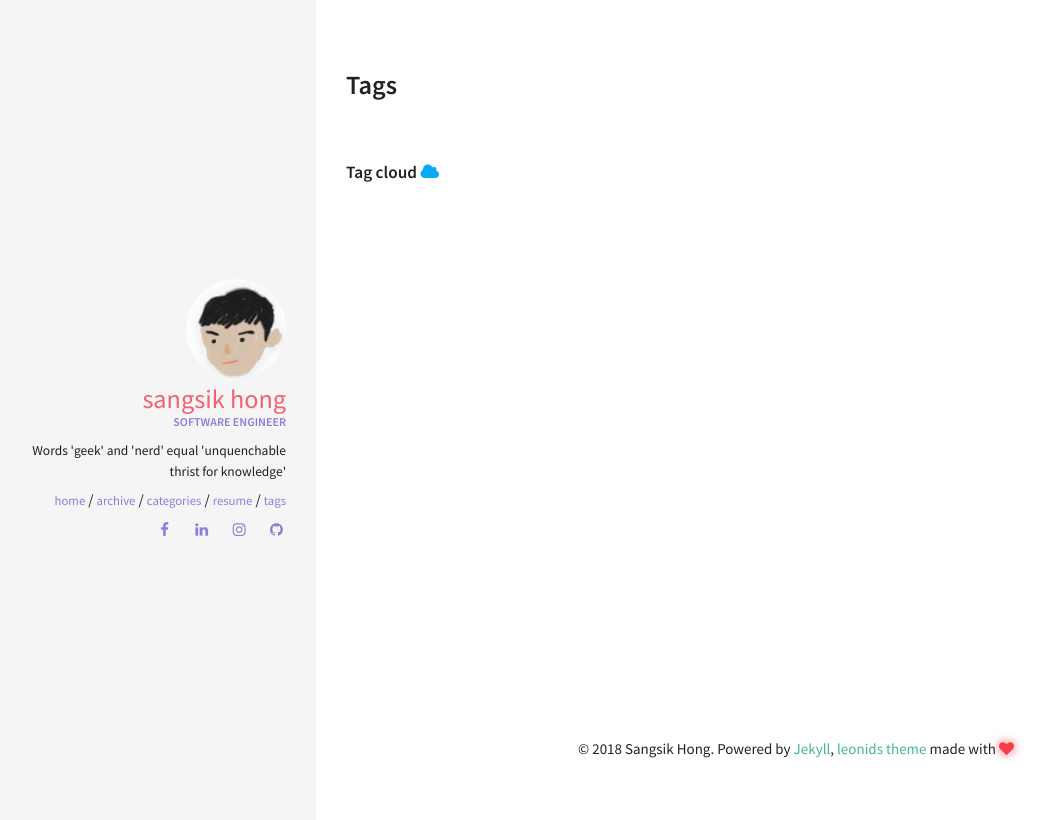
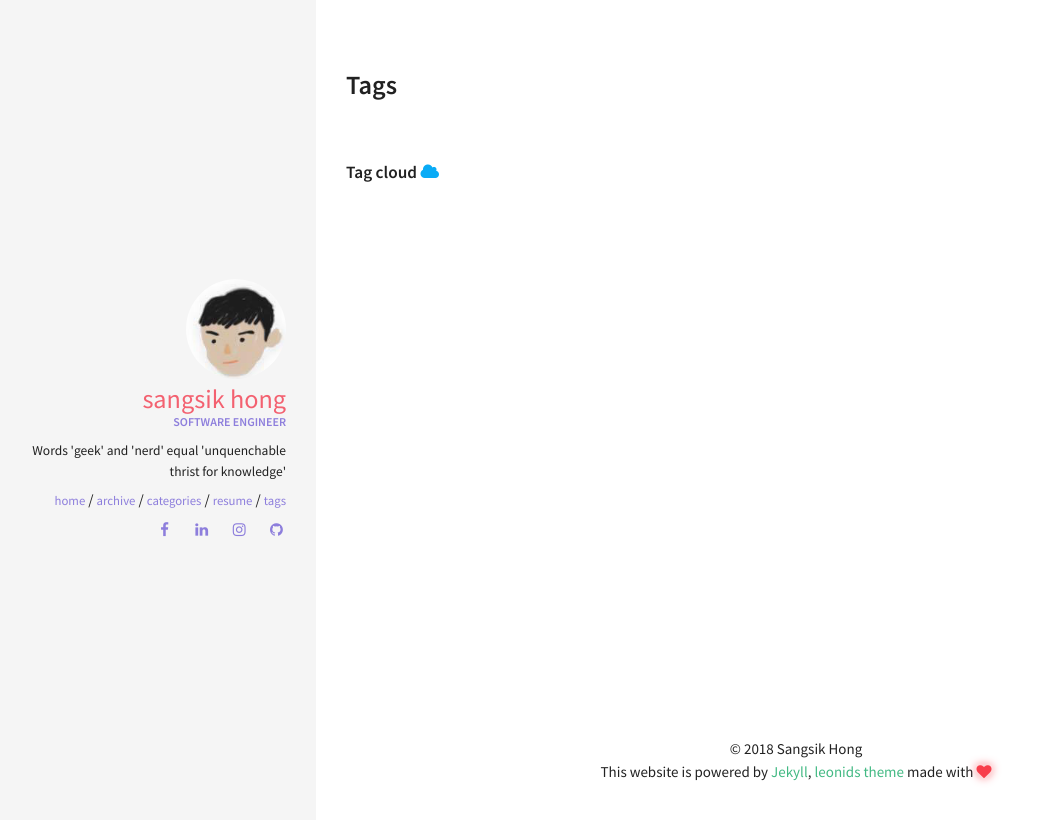
Before and after one commit to anselhong1445/anselhong1445.github.io, a Jekyll site: the page built from tags.html, in a window 1280 px wide. Shown: the top 820 px of the page, without its empty margins (4-1054 px from the left). Built offline with Jekyll 4.4.1, drawn with Linux system fonts in a browser that asks for light colours.

Commit message:
Update footer
Update footer

```diff
--- a/_includes/footer.html
+++ b/_includes/footer.html
@@ -1,3 +1,7 @@
 <footer>
-  &copy; {{ site.time | date: '%Y' }} {{ site.owner.name }}. Powered by <a href="http://jekyllrb.com/">Jekyll</a>, <a href="http://github.com/renyuanz/leonids/">leonids theme</a> made with <i class="fa fa-heart heart-icon"></i>
+  &copy; {{ site.time | date: '%Y' }} {{ site.owner.name }}
+  <br> This website is powered by
+  <a href="http://jekyllrb.com/">Jekyll</a>,
+  <a href="http://github.com/renyuanz/leonids/">leonids theme</a> made with
+  <i class="fa fa-heart heart-icon"></i>
 </footer>
```
Also changed, not shown: 12 other files.
